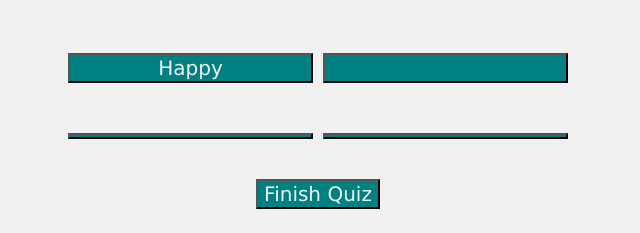
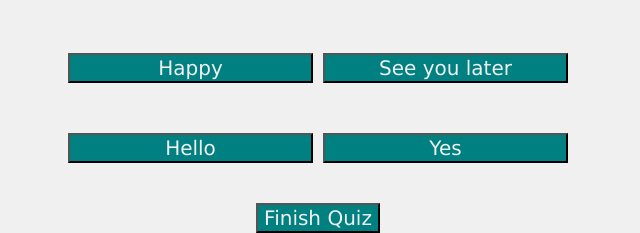
Before and after one commit to Sunnuke/CS250-PR1, a plain HTML site: page HTML/quiz.html in a window 1280 px wide. Shown: the part 798-1031 px from the top of the page, without its empty margins (322-962 px from the left). Before the commit the page ends 1007 px from the top, so only its background shows below. Drawn offline with Linux system fonts and the light colour scheme.

Commit message:
Question answer bug fixed

```diff
--- a/HTML/quiz.html
+++ b/HTML/quiz.html
@@ -44,11 +44,26 @@
             document.getElementById("question").textContent = question.getQuestionText;
             document.getElementById("video").src =
                 ASLSignsLibrary[question.getId - 1].sources[0].replace("watch?v=", "embed/");
+            right.textContent = "";
+            wrong1.textContent = "";
+            wrong2.textContent = "";
+            wrong3.textContent = "";
+            for (let i = 0; i < 4; i++){
+                let text = question.getAnswerSelection[i]
+                if (text == question.getAnswer) {
+                    right.textContent = text;
+                }
+                else if (wrong1.textContent == ""){
+                    wrong1.textContent = text;
+                }
+                else if (wrong2.textContent == ""){
+                    wrong2.textContent = text;
+                }
+                else {
+                    wrong3.textContent = text;
+                }
+            }
 
-            right.textContent = question.getAnswer;
-            wrong1.textContent = question.getWrongAnswers[0];
-            wrong2.textContent = question.getWrongAnswers[1];
-            wrong3.textContent = question.getWrongAnswers[2];
         }
 
         displayQuestion();
--- a/JAVASCRIPT/aslingo.js
+++ b/JAVASCRIPT/aslingo.js
@@ -15,12 +15,12 @@ export const ASLSignsLibrary = [
     // Thank you!
     {
         id: 1,
-        word: "Hello",
+        word: "Thank You",
         sources: [
             "https://www.youtube.com/watch?v=IvRwNLNR4_w"
         ],
         questions: ["Please watch the following video, then select the best answer that describes what is being signed?"],
-        answers: ["Hello"]
+        answers: ["Thank You"]
     },
     // Nice to meet you
     {
--- a/JAVASCRIPT/question.js
+++ b/JAVASCRIPT/question.js
@@ -89,7 +89,7 @@ class Question {
     // Combine the correct answer with the wrong answers and randomize the answer choices
     makeQuizSelection() {
         var temp_answer = this.getAnswer;
-        var temp_wrongs = this.getWrongAnswers;
+        const temp_wrongs = [...this.getWrongAnswers];
         temp_wrongs.push(temp_answer);
         var newTemp_wrongs = [];
         // Randomly organize the answer choices while preventing duplicate answers from causing an infinite loop
--- a/JAVASCRIPT/quiz.js
+++ b/JAVASCRIPT/quiz.js
@@ -2,7 +2,7 @@
 import {Question} from "./question.js";
 import {ASLSignsLibrary} from "./aslingo.js";
 
-class Quiz {
+export class Quiz {
     // Date fields are private (plz ask me if you don't understand the "#" but it is supposed to make data fields private?)
     #ID;
     #numQuestions;
@@ -84,5 +84,3 @@ class Quiz {
         this.setResult = gradePercentage * 100;
     };
 }
-
-export {Quiz};
```
